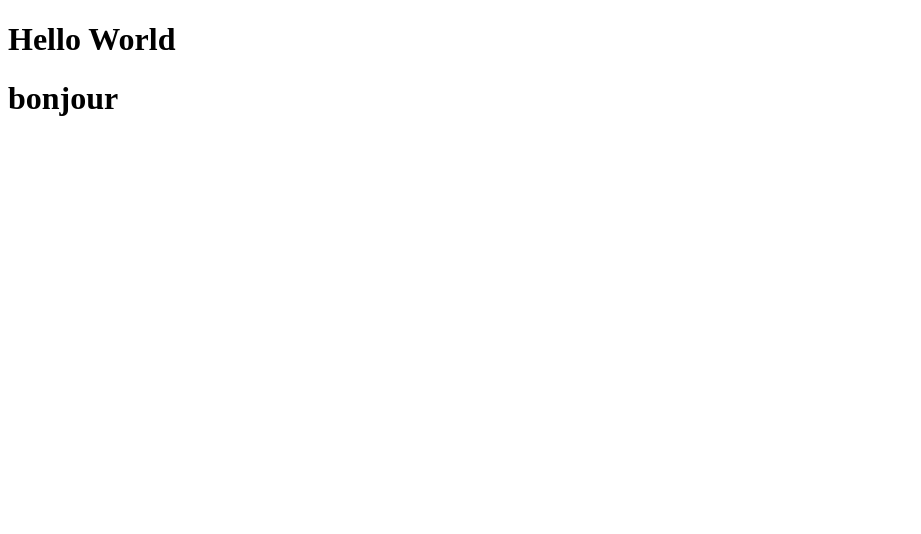
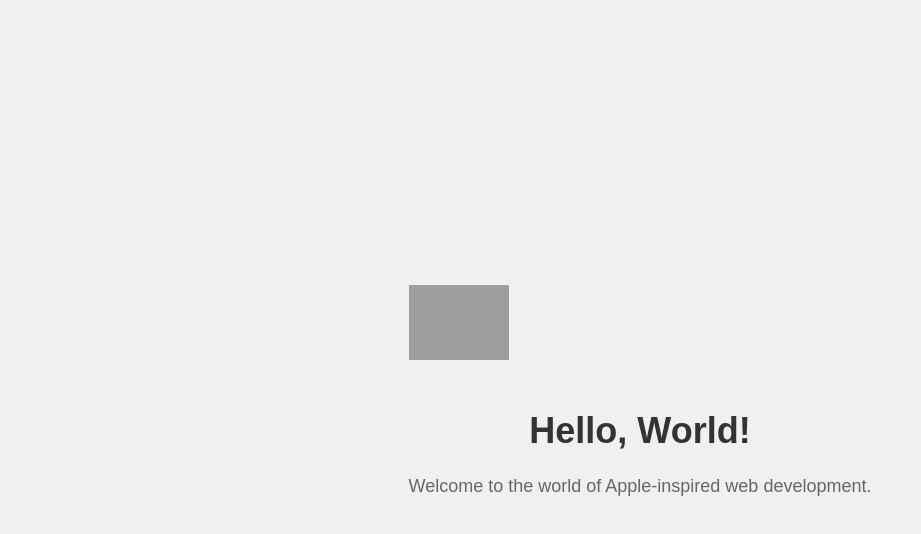
Before and after one commit to guigzlsx/github_team, a plain HTML site: page index.html in a window 1280 px wide. Shown: the whole page, without its empty margins (0-921 px from the left). Drawn offline with Linux system fonts and the light colour scheme; grey boxes are pictures that could not be loaded.

Commit message:
tout change

```diff
--- a/css/style.css
+++ b/css/style.css
@@ -0,0 +1,33 @@
+body {
+    font-family: Arial, sans-serif;
+    background-color: #f0f0f0;
+    margin: 0;
+    padding: 0;
+    display: flex;
+    justify-content: center;
+    align-items: center;
+    height: 100vh;
+}
+
+.container {
+    text-align: center;
+}
+
+.apple-logo {
+    width: 100px;
+    height: 100px;
+    background-image: url('https://www.apple.com/ac/structured-data/images/open_graph_logo.png?201809210816');
+    background-size: contain;
+    background-repeat: no-repeat;
+    margin-bottom: 20px;
+}
+
+h1 {
+    font-size: 36px;
+    color: #333;
+}
+
+p {
+    font-size: 18px;
+    color: #666;
+}
--- a/index.html
+++ b/index.html
@@ -3,10 +3,14 @@
 <head>
     <meta charset="UTF-8">
     <meta name="viewport" content="width=device-width, initial-scale=1.0">
-    <title>Document</title>
+    <link rel="stylesheet" type="text/css" href="css/style.css">
+    <title>Hello World Apple</title>
 </head>
 <body>
-    <h1>Hello World</h1>
-    <h1>bonjour</h1>
+    <div class="container">
+        <div class="apple-logo"></div>
+        <h1>Hello, World!</h1>
+        <p>Welcome to the world of Apple-inspired web development.</p>
+    </div>
 </body>
 </html>
```
Also changed, not shown: style.css/style.css (deleted).
